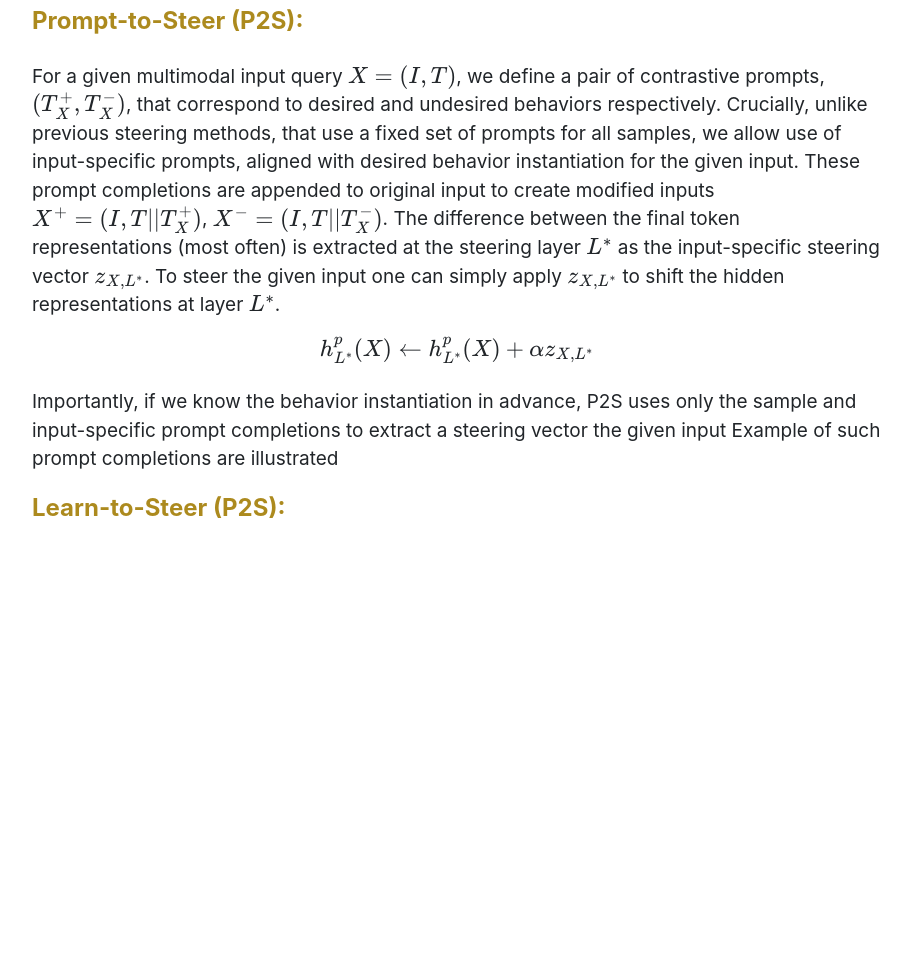
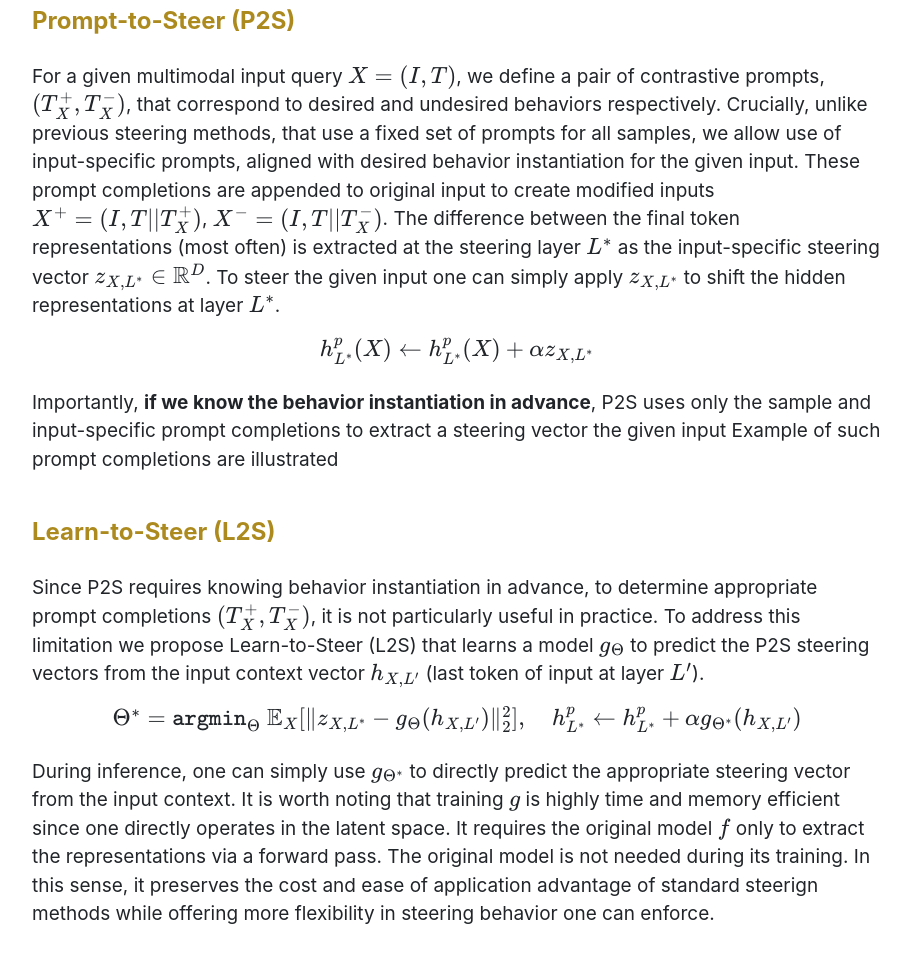
Before and after one commit to jayneelparekh/learn-to-steer, a plain HTML site: page index.html in a window 1280 px wide. Shown: the part 2359-3321 px from the top of the page, without its empty margins (183-1093 px from the left). Before the commit the page ends 3029 px from the top, so only its background shows below. Drawn offline with nearby package versions, Linux system fonts and the light colour scheme; a script that the page names is missing; a web font is replaced by a local one.

Commit message:
L2S added + Method completed

```diff
--- a/index.html
+++ b/index.html
@@ -176,7 +176,7 @@
 
     <div id="p2s">
     <b><span style="font-size:24px; color:rgb(172, 138, 30)">
-    Prompt-to-Steer (P2S):
+    Prompt-to-Steer (P2S)
     </span></b>
     </div>
 
@@ -186,7 +186,7 @@
     For a given multimodal input query \(X=(I, T) \), we define a pair of contrastive prompts, \( (T^+_X, T^-_X) \), that correspond to desired and undesired behaviors respectively.
     Crucially, unlike previous steering methods, that use a fixed set of prompts for all samples, we allow use of input-specific prompts, aligned with desired behavior instantiation for the given input.
     These prompt completions are appended to original input to create modified inputs \(X^+ = (I, T || T^+_X)\), \(X^- = (I, T || T^-_X)\).
-    The difference between the final token representations (most often) is extracted at the steering layer \(L^*\) as the input-specific steering vector \(z_{X, L^*}\).
+    The difference between the final token representations (most often) is extracted at the steering layer \(L^*\) as the input-specific steering vector \(z_{X, L^*} \in \mathbb{R}^D\).
 
     To steer the given input one can simply apply \(z_{X, L^*}\) to shift the hidden representations at layer \(L^*\).
     </p>
@@ -197,27 +197,35 @@
 
     <br>
     <p style="font-size:19px">
-    Importantly, if we know the behavior instantiation in advance, P2S uses only the sample and input-specific prompt completions to extract a steering vector the given input
+    Importantly, <b>if we know the behavior instantiation in advance</b>, P2S uses only the sample and input-specific prompt completions to extract a steering vector the given input
     Example of such prompt completions are illustrated
     </p>
 
+    <br>
 
     <div id="l2s">
     <b><span style="font-size:24px; color:rgb(172, 138, 30)">
-    Learn-to-Steer (P2S):
+    Learn-to-Steer (L2S)
     </span></b>
     </div>
 
     <br>
 
     <p style="font-size:19px">
-
+      Since P2S requires knowing behavior instantiation in advance, to determine appropriate prompt completions \( (T^+_X, T^-_X) \), it is not particularly useful in practice.
+      To address this limitation we propose Learn-to-Steer (L2S) that learns a model \(g_{\Theta}\) to predict the P2S steering vectors from the input context vector \(h_{X, L'}\) (last token of input at layer \(L'\)).
     </p>
 
+    <center style="font-size:19px">
+      \( \Theta^* = \texttt{argmin}_\Theta \ \mathbb{E}_X [\|z_{X,L^*} - g_\Theta(h_{X, L'})\|^2_2], \quad  h_{L^*}^p \leftarrow h_{L^*}^p + \alpha g_{\Theta^*}(h_{X, L'}) \)
+    </center>
 
     <br>
+
     <p style="font-size:19px">
-
+      During inference, one can simply use \(g_{\Theta^*}\) to directly predict the appropriate steering vector from the input context.
+      It is worth noting that training \(g\) is highly time and memory efficient since one directly operates in the latent space. It requires the original model \(f\) only to extract the representations via a forward pass.
+      The original model is not needed during its training. In this sense, it preserves the cost and ease of application advantage of standard steerign methods while offering more flexibility in steering behavior one can enforce.
     </p>
 
 
```
